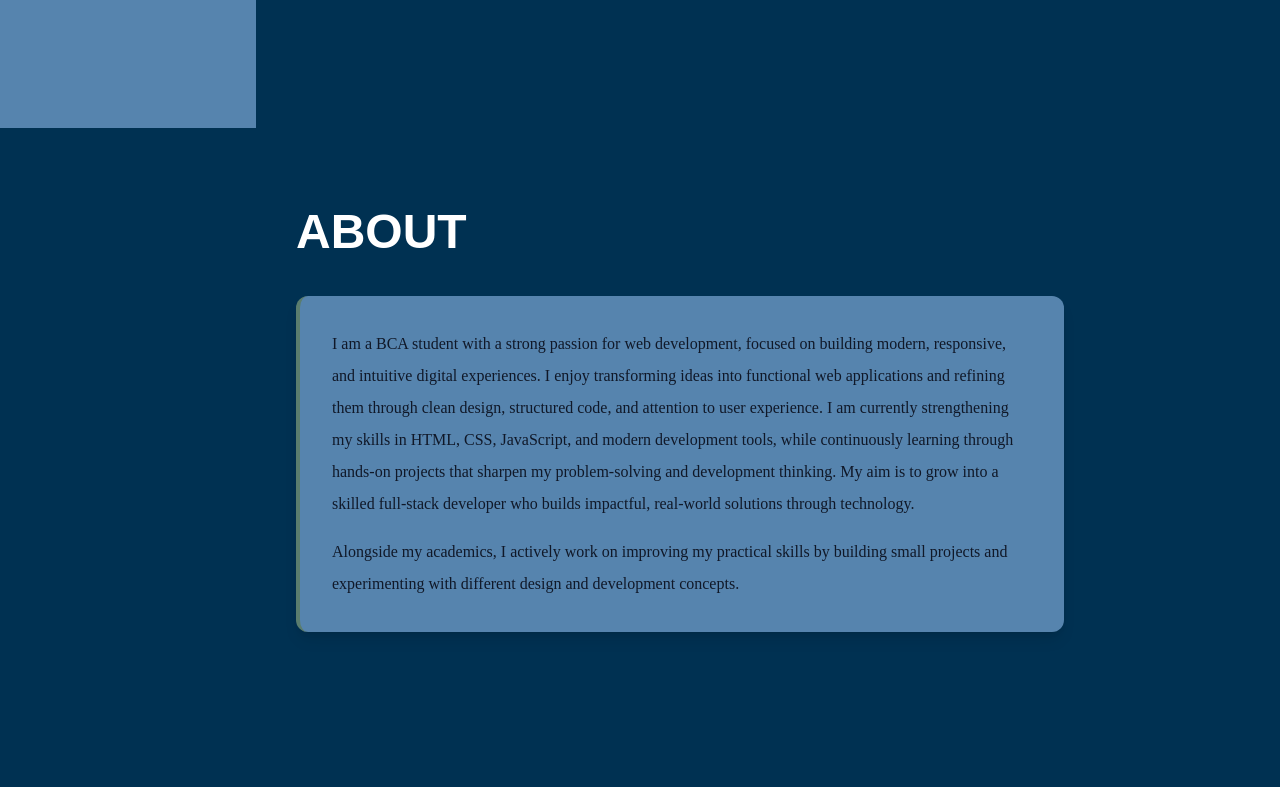
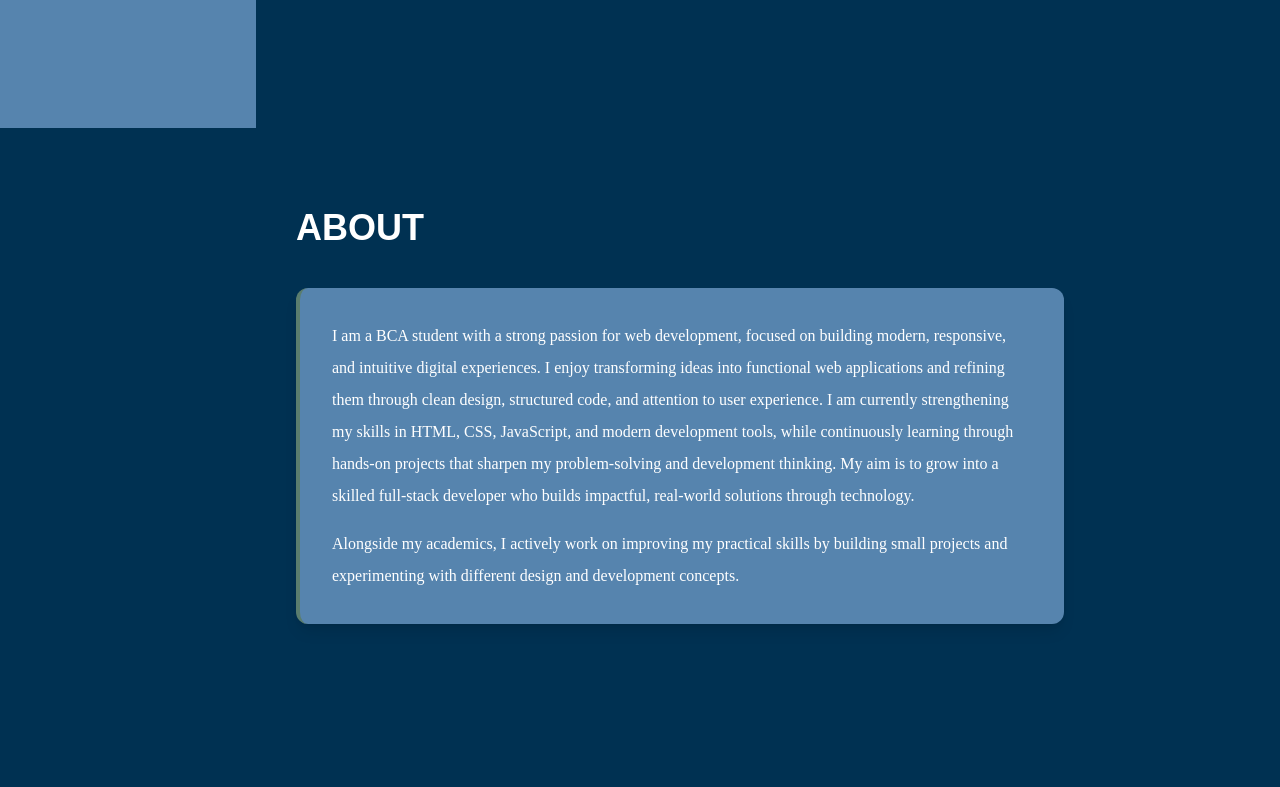
Before and after one commit to RoshanSabika2807/Portfolio-RoshanSabika, a React (Vite) app: page / in a window 1280 px wide. Shown: the part 672-1459 px from the top of the page. Built offline with nearby package versions, Linux system fonts and the light colour scheme; a web font is replaced by a local one.

Commit message:
sets screen

```diff
--- a/src/components/About.jsx
+++ b/src/components/About.jsx
@@ -10,7 +10,7 @@ function About() {
         whileInView={{ opacity: 1 }}
         viewport={{ amount: 0.2 }}
         transition={{ duration: 0.8 }}
-        className="text-5xl font-bold mb-10 text-left"
+        className="text-5xl sm:text-4xl font-bold mb-10 text-left"
       >
         ABOUT
       </motion.h2>
@@ -27,7 +27,7 @@ function About() {
         }}
         className="max-w-3xl bg-[#5684AE]  shadow-lg rounded-xl p-8 border-l-4 border-[#5A7D6E] cursor-pointer transition-all duration-300"
       >
-        <p className="mb-4 text-gray-900 leading-8 text-left">
+        <p className="mb-4 sm:text-4xl-gray-900 leading-8 text-left">
           I am a BCA student with a strong passion for web development,
           focused on building modern, responsive, and intuitive digital
           experiences. I enjoy transforming ideas into functional web
@@ -40,7 +40,7 @@ function About() {
           impactful, real-world solutions through technology.
         </p>
 
-        <p className="text-gray-900 leading-8 text-left">
+        <p className="sm:text-4xl-gray-900 leading-8 text-left">
           Alongside my academics, I actively work on improving my practical
           skills by building small projects and experimenting with different
           design and development concepts.
```
